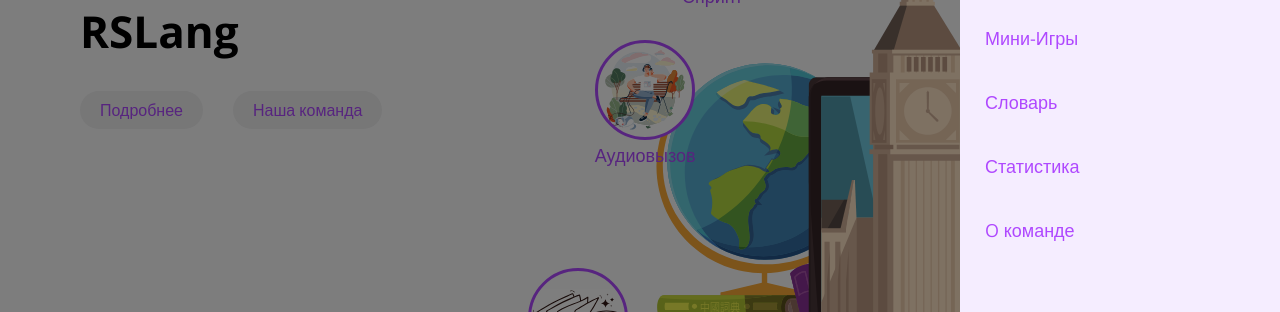
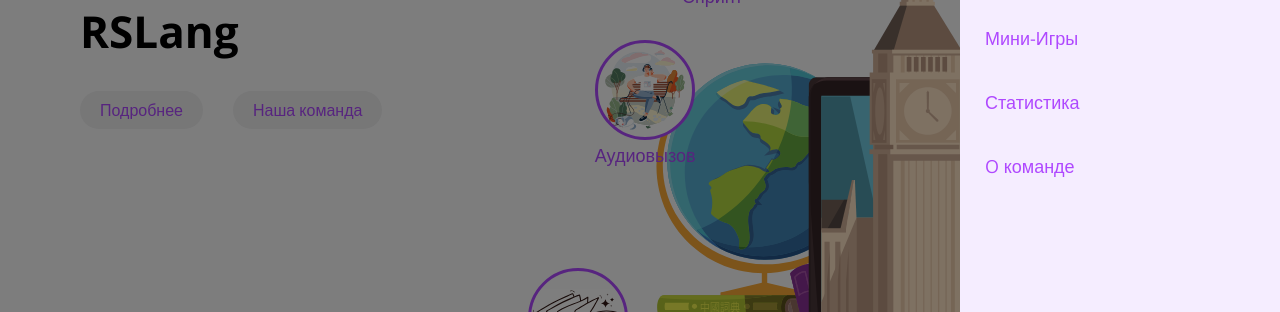
Before and after one commit to DnsYOUdnk/rslang, a React (Create React App) app in the folder rslang-app/: page / in a window 1280 px wide. Both pictures are taken after a click on the element 1178 px from the left and 56 px from the top of the page. Shown: the part 262-574 px from the top of the page. Built offline with nearby package versions, Linux system fonts and the light colour scheme.

Commit message:
fix: fix Menu component

```diff
--- a/rslang-app/src/components/Menu/Menu.tsx
+++ b/rslang-app/src/components/Menu/Menu.tsx
@@ -9,13 +9,20 @@ export const Menu = ({
   className,
   ...props
 }: MenuProps): JSX.Element => {
+  const menuLinks = [
+    { link: '/', text: 'Главная', id: 0 },
+    { link: '/book', text: 'Учебник', id: 1 },
+    { link: '/games', text: 'Мини-Игры', id: 2 },
+    { link: '/statistic', text: 'Статистика', id: 3 },
+    { link: '/team', text: 'O команде', id: 4 },
+  ];
   return (
     <>
       <div
         className={cn(cl.hamburger, {
           [cl.hamburger__active]: isOpenMenu == true,
         })}
-        onClick={() => setIsOpenMenu(!isOpenMenu)}
+        onClick={() => setIsOpenMenu(prev => !prev)}
       >
         <span></span>
         <span className={cl.long}></span>
@@ -25,36 +32,15 @@ export const Menu = ({
       {isOpenMenu ? (
         <>
           <ul className={cl.menu}>
-            <li>
-              <Link to='/' className={cl.link}>
-                Главная
-              </Link>
-            </li>
-            <li>
-              <Link to='/book' className={cl.link}>
-                Учебник
-              </Link>
-            </li>
-            <li>
-              <Link to='/games' className={cl.link}>
-                Мини-Игры
-              </Link>
-            </li>
-            <li>
-              <Link to='/dictionary' className={cl.link}>
-                Словарь
-              </Link>
-            </li>
-            <li>
-              <Link to='/statistic' className={cl.link}>
-                Статистика
-              </Link>
-            </li>
-            <li>
-              <Link to='/team' className={cl.link}>
-                O команде
-              </Link>
-            </li>
+            {menuLinks.map((item) => {
+              return (
+                <li key={item.id}>
+                  <Link to={item.link} className={cl.link} onClick={() => setIsOpenMenu(prev => !prev)}>
+                    {item.text}
+                  </Link>
+                </li>
+              );
+            })}
           </ul>
         </>
       ) : (
```
